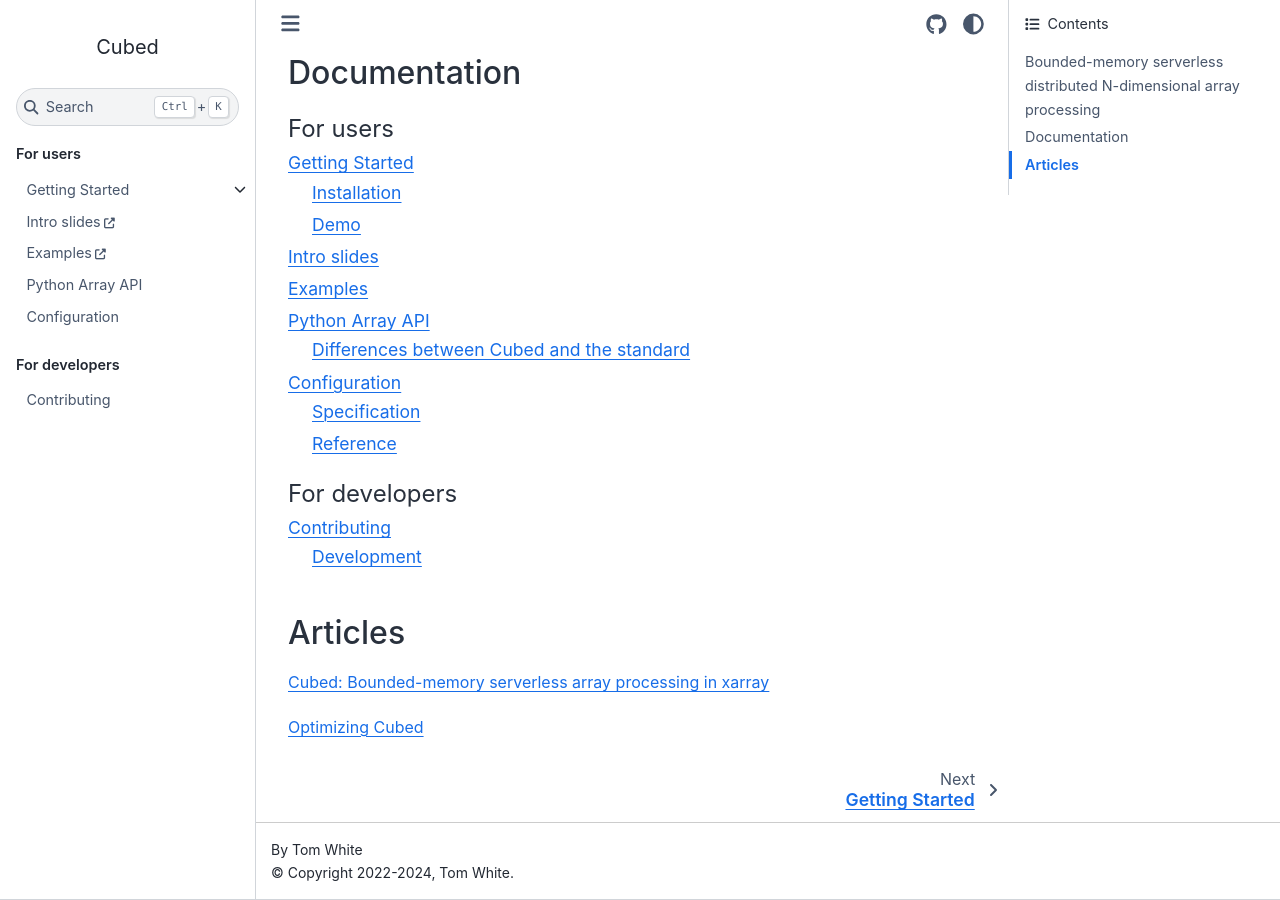
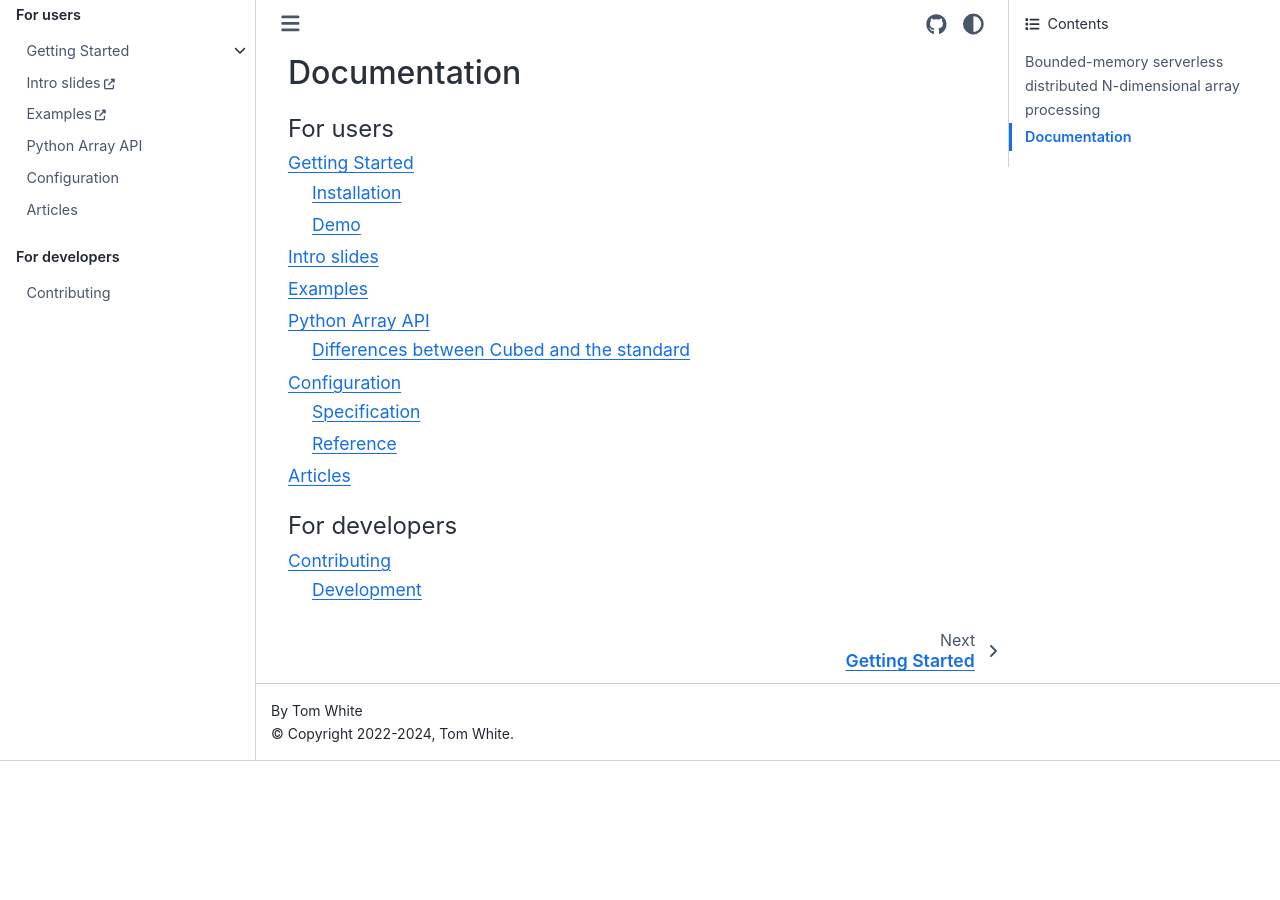
Before and after one commit to cubed-dev/cubed, a Sphinx documentation site: the page built from docs/index.md, in a window 1280 px wide and 900 px high, scrolled down 517 px. Built offline with Sphinx 7.4.7 and the Sphinx Book theme 1.1.4, drawn with Linux system fonts in a browser that asks for light colours; pages that are not in the unit, such as notebooks, are missing from menus; after the commit the page ends 1278 px from its top, so only the background shows below that.

````diff
--- a/docs/index.md
+++ b/docs/index.md
@@ -39,9 +40,3 @@ operations
 computation
 contributing
 ```
-
-## Articles
-
-[Cubed: Bounded-memory serverless array processing in xarray](https://xarray.dev/blog/cubed-xarray)
-
-[Optimizing Cubed](https://medium.com/pangeo/optimizing-cubed-7a0b8f65f5b7)
````
Also changed, not shown: other parts of docs/index.md (+1 -0 lines), docs/articles.md (added, +5 -0 lines).
